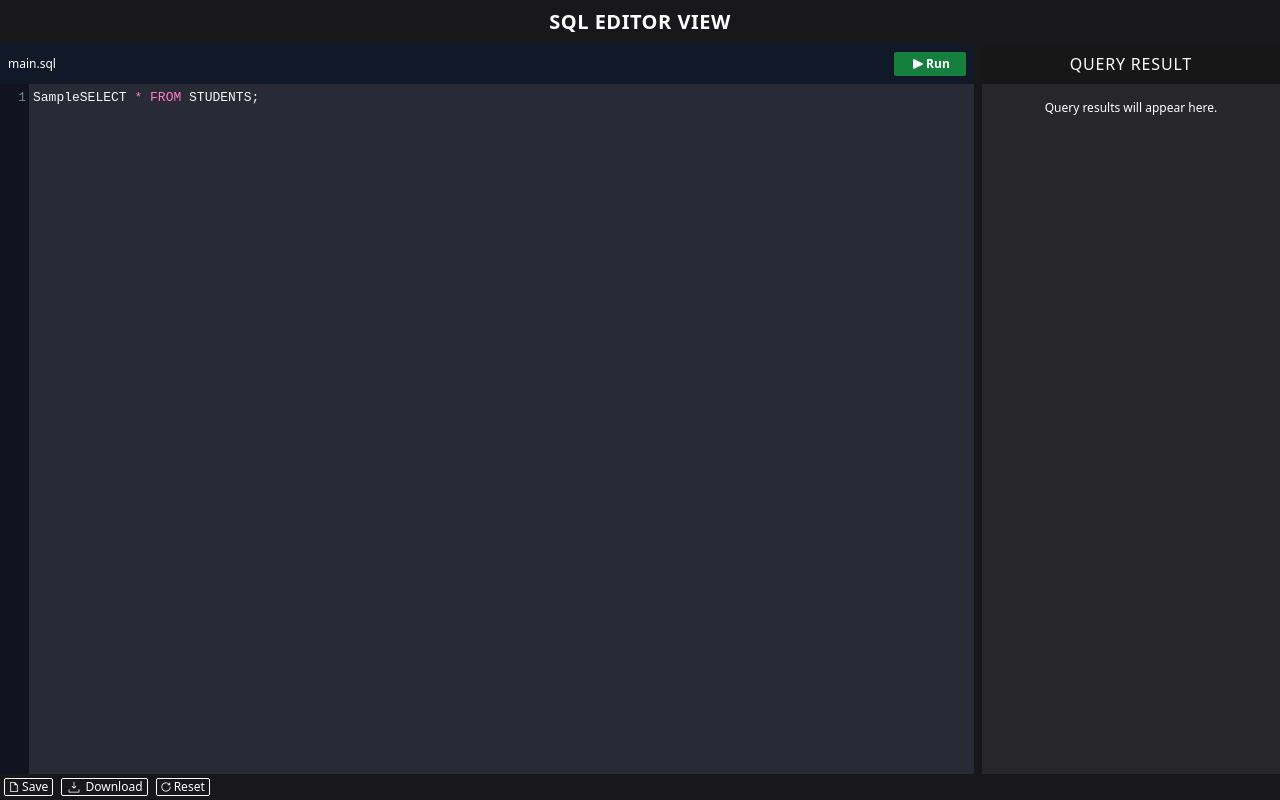
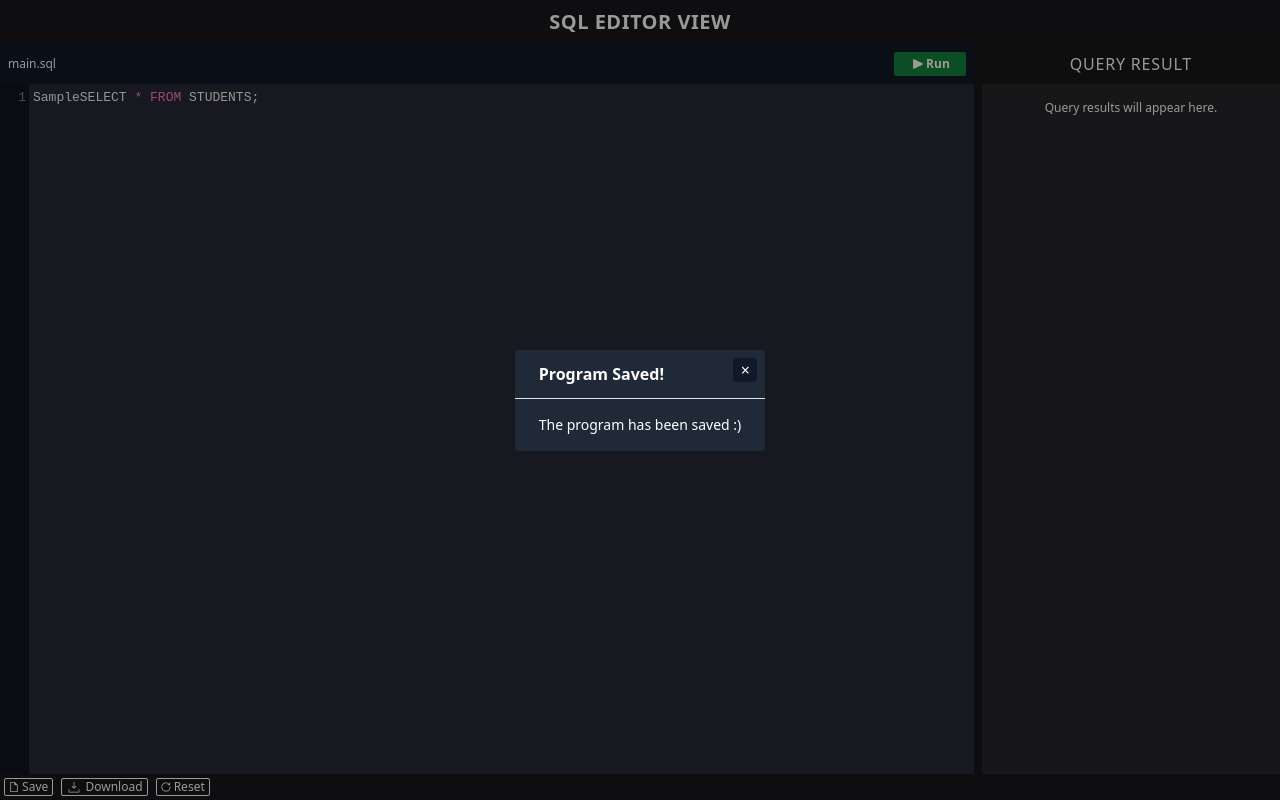
Before and after one commit to rajat2502/SQL-Editor-View, a Vue app: page / in a window 1280 px wide. Both pictures are taken after typing "Sample" into the empty fields and a click on the button "Save". Built offline with nearby package versions, Linux system fonts and the light colour scheme; no server answers.

Commit message:
feat: add modal component for save and reset

```diff
--- a/src/App.vue
+++ b/src/App.vue
@@ -51,6 +51,7 @@ export default {
     },
     resetCode() {
       localStorage.clear();
+      location.reload();
     },
     async runSQLCode() {
       this.running = true;
--- a/src/components/Footer.vue
+++ b/src/components/Footer.vue
@@ -1,8 +1,43 @@
 <template>
+  <teleport v-if="modelOpen" to="#portal">
+    <Model @closeModel="closeModel">
+      <!-- Save Modal -->
+      <div v-if="modelType === 'save'">
+        <h1 class="font-bold my-1 px-6 py-2">Program Saved!</h1>
+        <hr />
+        <p class="text-sm px-6 py-4">The program has been saved :)</p>
+      </div>
+      <!-- Reset Model -->
+      <div v-else>
+        <h1 class="font-bold my-1 px-6 py-2">Reset Program?</h1>
+        <hr />
+        <p class="text-sm px-6 pt-4">This action will reset the program!</p>
+        <div class="flex justify-between text-xs px-6 py-2">
+          <button
+            title="Cancel"
+            @click="closeModel"
+            class="bg-coolGray-600 rounded px-2 py-1"
+          >
+            Cancel
+          </button>
+          <button
+            title="Reset Program"
+            @click="
+              $emit('reset');
+              modelOpen = false;
+            "
+            class="bg-red-600 rounded px-2 py-1"
+          >
+            Reset
+          </button>
+        </div>
+      </div>
+    </Model>
+  </teleport>
   <div class="footer p-1 bg-gray-900 text-xs text-white">
     <div class="flex">
       <button
-        @click="$emit('save')"
+        @click="saveProgram"
         class="inline-flex p-0 border border-white rounded-sm mr-2 px-1 items-center"
       >
         <Icon name="save" /> &nbsp;Save
@@ -14,23 +49,44 @@
         <Icon name="download" /> &nbsp;Download
       </button>
       <button
-        @click="$emit('reset')"
+        @click="resetProgram"
         class="inline-flex p-0 border border-white rounded-sm mr-2 px-1 items-center"
       >
         <Icon name="reset" /> &nbsp;Reset
       </button>
     </div>
-    <div></div>
+    <!-- <div></div> -->
   </div>
 </template>
 
 <script>
+import Model from './Model.vue';
 import Icon from './Icon.vue';
 
 export default {
   name: 'Footer',
+  data() {
+    return {
+      modelOpen: false,
+      modelType: '',
+    };
+  },
+  methods: {
+    closeModel() {
+      this.modelOpen = false;
+    },
+    saveProgram() {
+      this.$emit('save');
+      this.modelOpen = true;
+      this.modelType = 'save';
+    },
+    resetProgram() {
+      this.modelOpen = true;
+      this.modelType = 'reset';
+    },
+  },
   emits: ['download', 'save', 'reset'],
-  components: { Icon },
+  components: { Model, Icon },
 };
 </script>
 
--- /dev/null
+++ b/src/components/Model.vue
@@ -0,0 +1,34 @@
+<template>
+  <div
+    class="modal absolute top-0 left-0 z-10 flex justify-center items-center w-full h-full"
+    style="background: rgba(0, 0, 0, 0.4)"
+  >
+    <div class="modal-main relative bg-coolGray-800 text-white rounded">
+      <button
+        title="close"
+        className="absolute top-2 right-2 rounded h-6 w-6 flex items-center justify-center bg-coolGray-900"
+        @click="$emit('closeModel')"
+      >
+        &times;
+      </button>
+      <slot />
+    </div>
+  </div>
+</template>
+
+<script>
+export default {
+  name: 'Model',
+  emits: ['closeModel'],
+  mounted() {
+    const closeModalEvent = (e) => {
+      if (e.target === e.currentTarget) {
+        this.$emit('closeModel');
+      }
+    };
+    document.querySelector('.modal').addEventListener('click', closeModalEvent);
+  },
+};
+</script>
+
+<style scoped></style>
--- a/tailwind.config.js
+++ b/tailwind.config.js
@@ -14,6 +14,7 @@ module.exports = {
       trueGray: colors.trueGray,
       white: colors.white,
       green: colors.green,
+      red: colors.red,
     },
     extend: {},
   },
```
